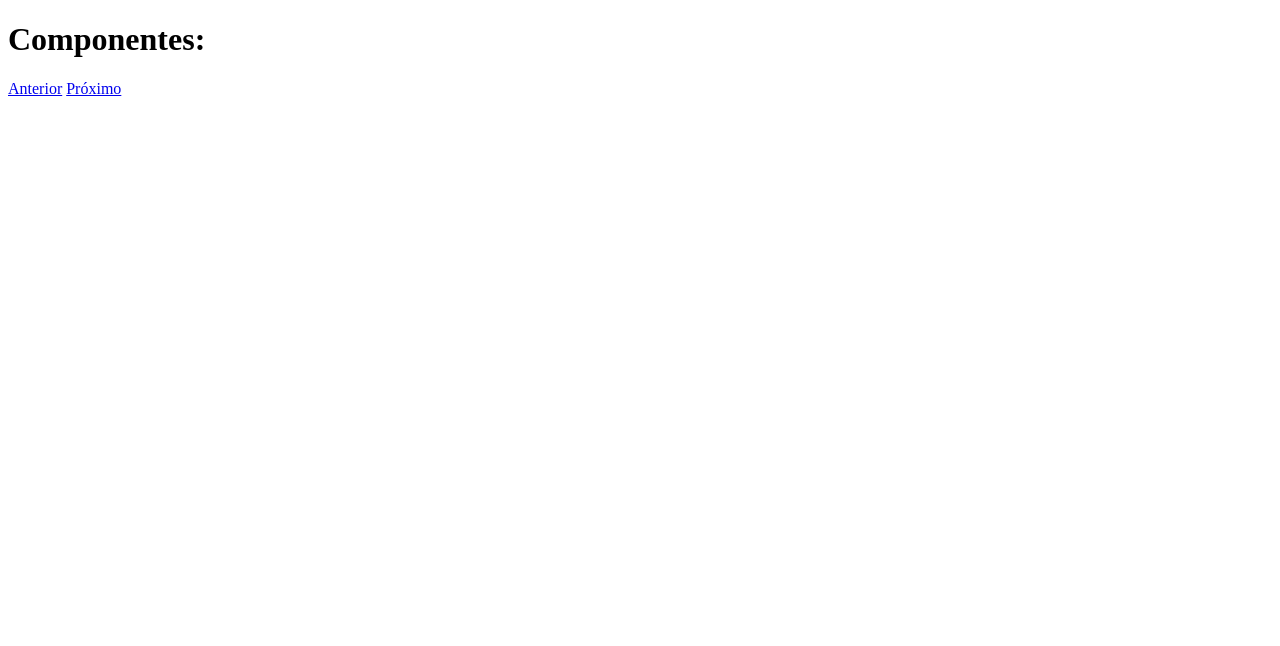
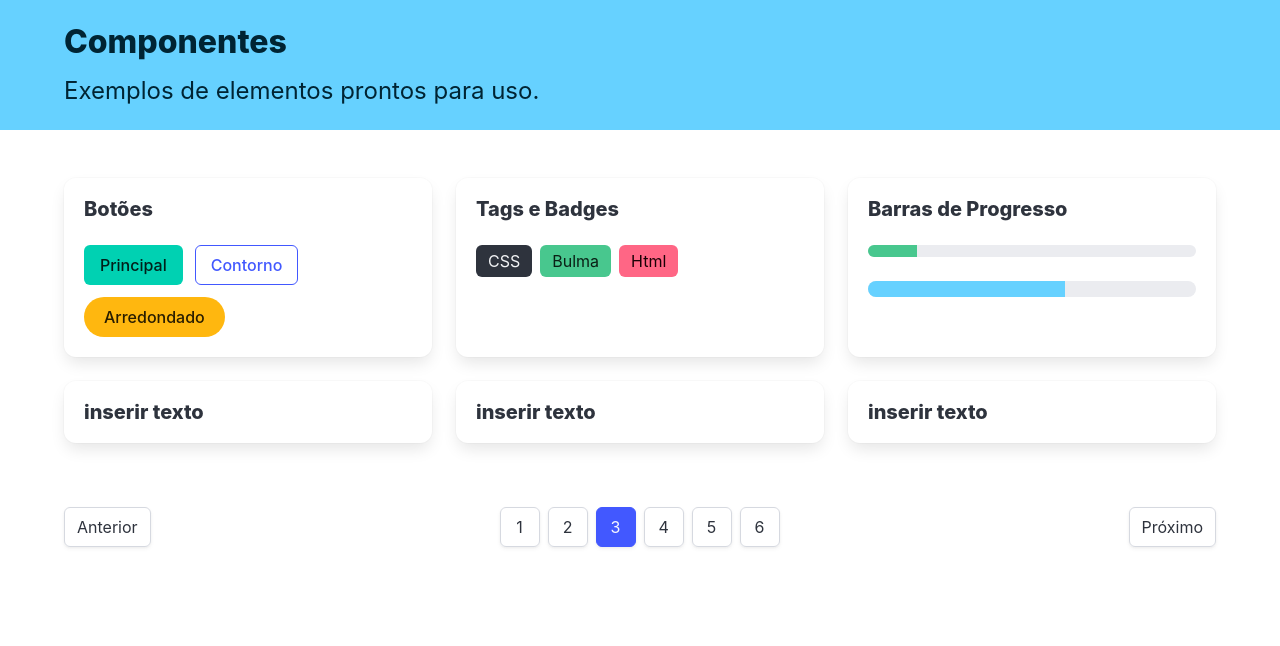
Before and after one commit to Chob-dev/Bulma, a plain HTML site: page 3.html in a window 1280 px wide. Drawn offline with nearby package versions, Linux system fonts and the light colour scheme.

Commit message:
Update 3.html

```diff
--- a/3.html
+++ b/3.html
@@ -1,13 +1,123 @@
 <!DOCTYPE html>
-<html lang="pt-br">
+<html lang="pt-br" data-theme="light">
 <head>
     <meta charset="UTF-8">
     <meta name="viewport" content="width=device-width, initial-scale=1.0">
-    <title>Document</title>
+    <title>Componentes - Bulme</title>
+    <link rel="stylesheet" href="https://cdn.jsdelivr.net/npm/bulma@1.0.4/css/bulma.min.css">
 </head>
 <body>
-    <h1>Componentes:</h1>
-    <a href="2.html">Anterior</a>
-    <a href="4.html">Próximo</a>
+
+    <section class="hero is-info is-small mb-6">
+        <div class="hero-body">
+            <div class="container">
+                <h1 class="title">
+                    Componentes
+                </h1>
+                <p class="subtitle is-4 mt-4">
+                    Exemplos de elementos prontos para uso.
+                </p>
+            </div>
+        </div>
+    </section>
+
+    <section class="section pt-0">
+        <div class="container">
+            <div class="columns is-multiline">
+
+                <div class="column is-4">
+                   <div class="box" style="height: 100%;">
+                     <h2 class="title is-5">Botões</h2>
+                        <div class="buttons">
+                            <button class="button is-primary">Principal</button>
+                          <button class="button is-link is-outlined">Contorno</button>
+                         <button class="button is-warning        is-rounded">Arredondado</button>
+                        </div>
+                    </div>
+                </div>
+
+                <div class="column is-4">
+                    <div class="box" style="height: 100%;">
+                        <h2 class="title is-5">Tags e Badges</h2>
+                        <div class="tags are-medium">
+                            <span class="tag is-dark">CSS</span>
+                            <span class="tag is-success">Bulma</span>
+                            <span class="tag is-danger">Html</span>
+                        </div>
+                    </div>
+                </div>
+
+                <div class="column is-4">
+                    <div class="box" style="height: 100%;">
+                        <h2 class="title is-5">Barras de Progresso</h2>
+                        <progress class="progress is-success is-small" value="15" max="100">15%</progress>
+                        <progress class="progress is-info" value="60" max="100">60%</progress>
+                    </div>
+                </div>
+
+                <div class="column is-4">
+                    <div class="box" style="height: 100%;">
+                        <h2 class="title is-5">
+                            inserir texto
+                        </h2>
+                    </div>
+                </div>
+
+                <div class="column is-4">
+                    <div class="box" style="height: 100%;">
+                        <h2 class="title is-5">
+                            inserir texto
+                        </h2>
+                    </div>
+                </div>
+
+                <div class="column is-4">
+                    <div class="box" style="height: 100%;">
+                        <h2 class="title is-5">
+                            inserir texto
+                        </h2>
+                    </div>
+                </div>
+
+            </div>
+        </div>
+    </section>
+
+    <section class="section pt-0">
+        <div class="container pb-6">
+            <nav class="pagination is-centered mt-4" role="navigation">
+
+                <a href="2.html" class="pagination-previous">Anterior</a>
+                <a href="3.html" class="pagination-next">Próximo</a>
+
+                <ul class="pagination-list">
+                    <li>
+                        <a href="1.html" class="pagination-link">1</a>
+                    </li>
+
+                    <li>
+                        <a href="2.html" class="pagination-link">2</a>
+                    </li
+
+                    <li>
+                        <a href="3.html" class="pagination-link is-current">3</a>
+                    </li
+
+                    <li>
+                        <a href="4.html" class="pagination-link">4</a>
+                    </li
+
+                    <li>
+                        <a href="5.html" class="pagination-link">5</a>
+                    </li
+
+                    <li>
+                        <a href="6.html" class="pagination-link">6</a>
+                    </li
+                </ul>
+            </nav>
+        </div>
+    </section>
+
 </body>
 </html>
```
